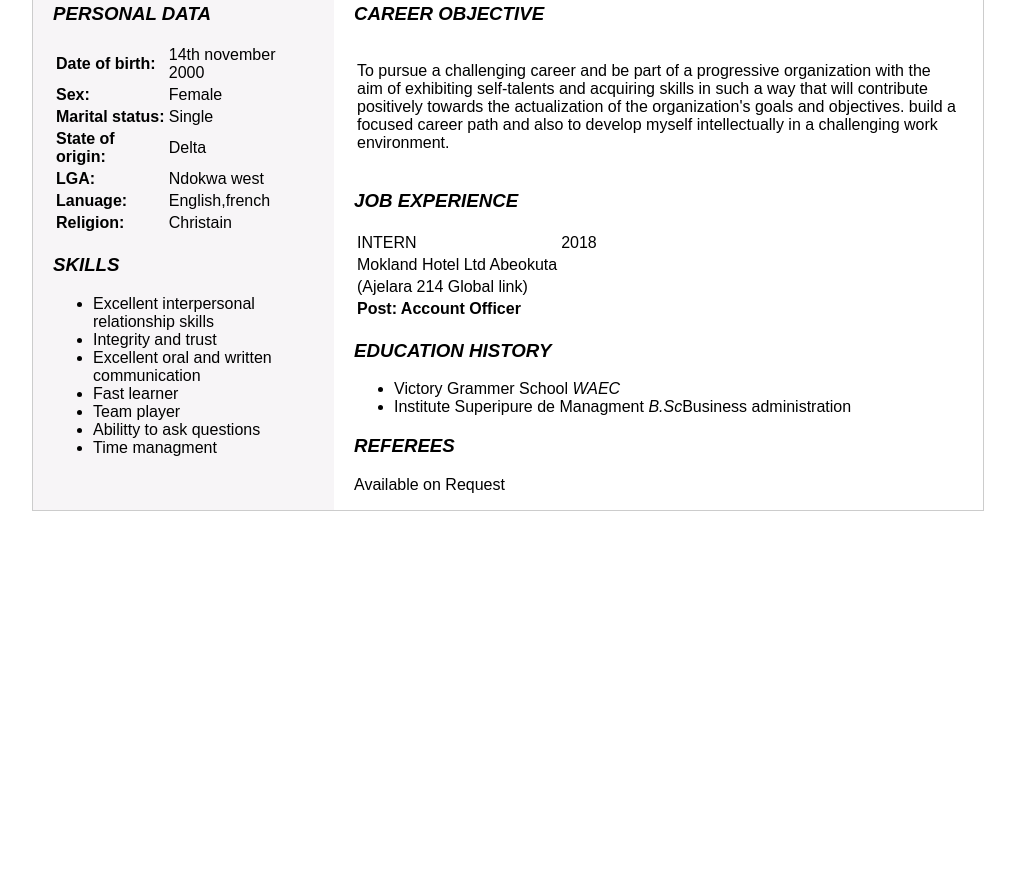
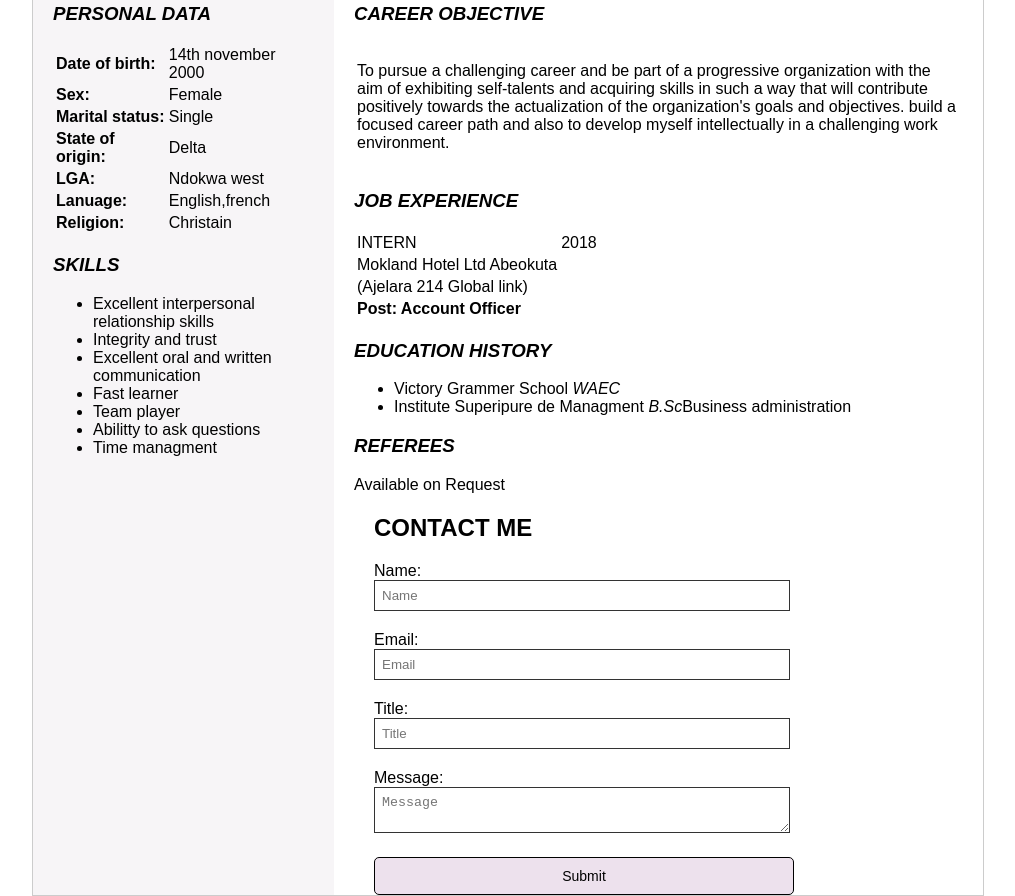
Before and after one commit to faithegwuenu/HTML-Task, a plain HTML site: page index.html in a window 1280 px wide. Shown: the part 247-1143 px from the top of the page, without its empty margins (132-1147 px from the left). Before the commit the page ends 800 px from the top, so only its background shows below. Drawn offline with Linux system fonts and the light colour scheme.

Commit message:
Add contact form

```diff
--- a/faith.html
+++ b/index.html
@@ -8,8 +8,7 @@
 
 <body>
 	<section class="profile">
-		<img
-			src="https://res.cloudinary.com/dqkvdfomc/image/upload/c_scale,w_295/v1566549358/InShot_20190814_134053869_tcrmzu.jpg"
+		<img src="https://res.cloudinary.com/dqkvdfomc/image/upload/c_scale,w_295/v1566549358/InShot_20190814_134053869_tcrmzu.jpg"
 			alt="Faith picture">
 		<div class="info">
 			<h1>EGWUENU FAITH NKECHI</h1>
@@ -78,9 +77,11 @@
 						<td>
 							<p>To pursue a challenging career and be part of a progressive organization with the aim of
 								exhibiting
-								self-talents and acquiring skills in such a way that will contribute positively towards the
+								self-talents and acquiring skills in such a way that will contribute positively towards
+								the
 								actualization of
-								the organization's goals and objectives. build a focused career path and also to develop myself
+								the organization's goals and objectives. build a focused career path and also to develop
+								myself
 								intellectually
 								in a challenging work environment.</p>
 						</td>
@@ -116,11 +117,25 @@
 				<h3><em>REFEREES</em></h3>
 				<p>Available on Request</p>
 			</div>
+
+			<div class="contact">
+				<h2>CONTACT ME</h2>
+				<div id="error_message"></div>
+
+				<form id="my form">
+					<label for="name">Name:</label>
+					<input type="text" placeholder="Name" id="name" class="input_field" required minlength="4">
+					<label for="email">Email:</label>
+					<input type="email" placeholder="Email" id="email" class="input_field" required>
+					<label for="title">Title:</label>
+					<input type="text" placeholder="Title" id="title" class="input_field" required>
+					<label for="message">Message:</label>
+					<textarea id="message" placeholder="Message" class="input_field" minlength="20"></textarea>
+					<input type="submit" class="btn">
+				</form>
+			</div>
 		</section>
 	</section>
-
-
-
 </body>
 
 </html>
--- a/main.css
+++ b/main.css
@@ -35,3 +35,25 @@ text-align: center;
     width: 70%;
     padding: 0 20px;
 }
+.contact{
+    max-width: 350px;
+    width: 100%;
+    margin: 0 20px;
+}
+.input_field{
+    width: 30em;
+    margin-bottom: 20px;
+    padding: 7px;
+    border: 1px solid #333;
+}
+
+.btn{
+    width: 30em;
+    border: 1px solid;
+    cursor: pointer;
+    padding: 10px;
+    font-size: 14px;
+    background-color: #ede1ed;
+    color: #000;
+    border-radius: 5px;
+}
```
Lines whose indentation alone changed are shown as unchanged.
